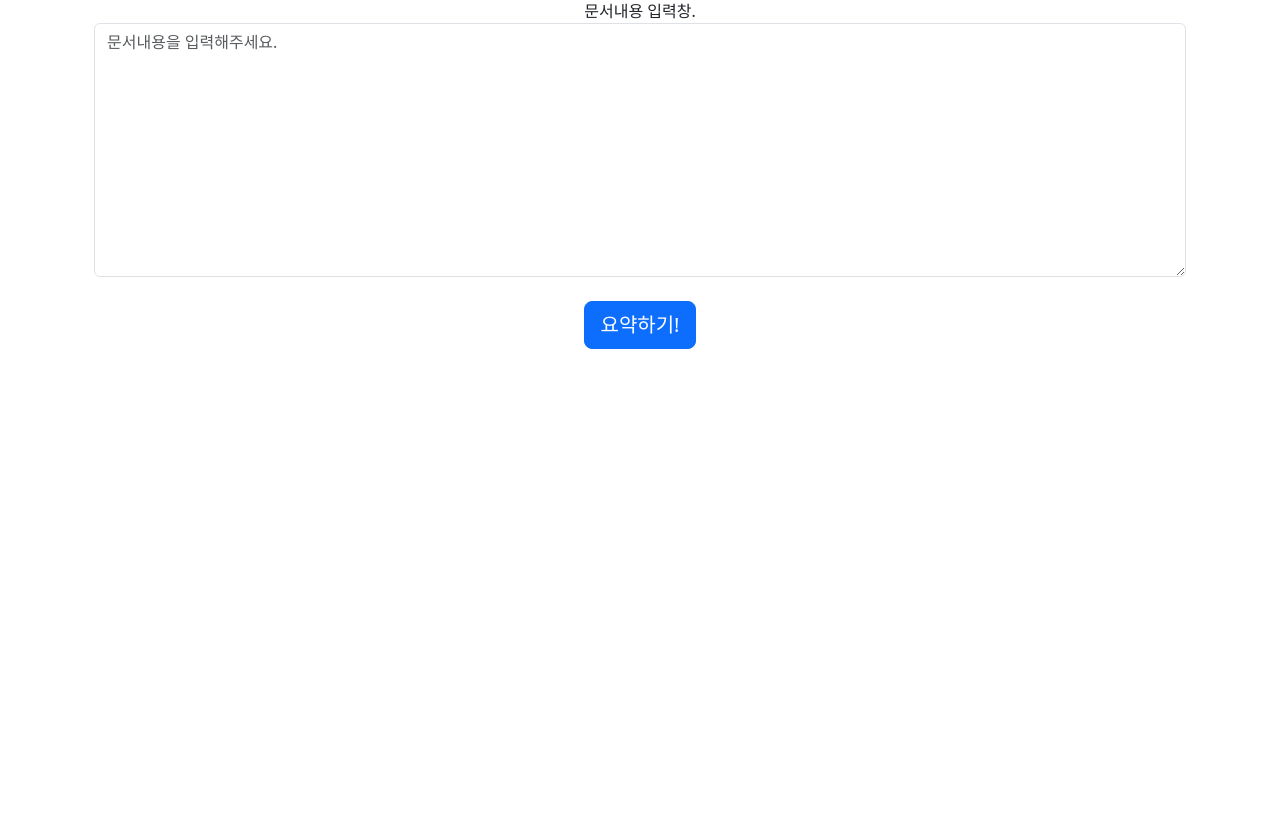
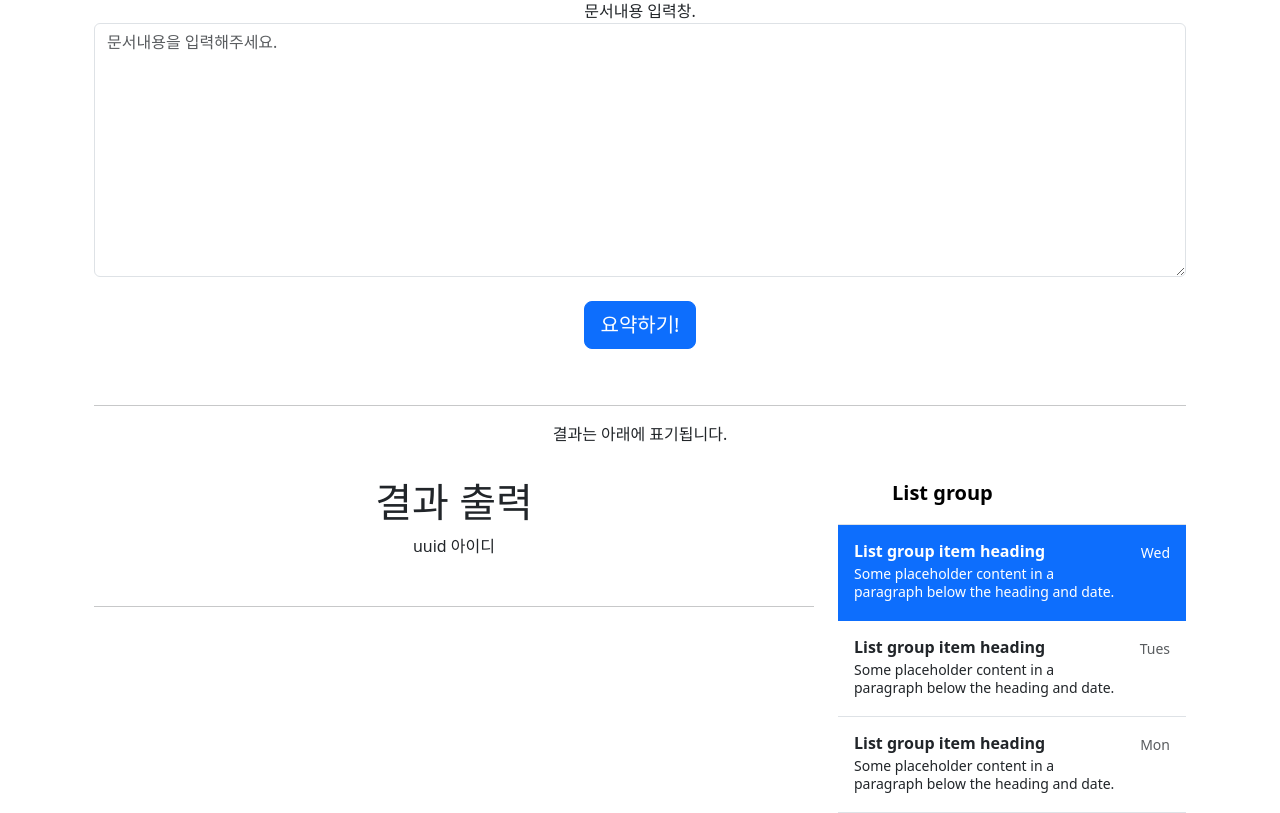
Before and after one commit to kang-beep/collaboration_tool_project, a Django app: template django_websocket_chatting/docsumm/templates/docsumm/generate_doc_summ.html in a window 1280 px wide. Shown: the part 250-1063 px from the top of the page. Before the commit the page ends 599 px from the top, so only its background shows below. Run offline with Django 4.2, Linux system fonts and the light colour scheme; the template is opened without the code that fills it, so the values that code supplies are empty; some libraries are stand-ins or nearby versions.

Commit message:
chore: AJAX 적용에 따른 불필요한 결과페이지 삭제
단일페이지에서 AJAX 요청하여 결과를 받기 때문에 불필요한 별도의 결과 표기 페이지를 삭제

```diff
--- a/django_websocket_chatting/docsumm/templates/docsumm/generate_doc_summ.html
+++ b/django_websocket_chatting/docsumm/templates/docsumm/generate_doc_summ.html
@@ -26,6 +26,57 @@
     </form>
   </div>
 
+  <hr>
+
+  <div class="text-center">
+    <p>결과는 아래에 표기됩니다.</p>
+  </div>
+
+  <div class="row">
+    <div class="col-md-8">
+        <div id="top-title" class="text-center py-3">
+          <h1>결과 출력</h1>
+          <p>uuid 아이디</p>
+        </div>
+
+        <hr>
+
+        <!-- 결과 내역 출력 -->
+    </div>
+
+    <!-- 오른쪽 사이드바 -->
+    <div class="col-md-4">
+      <div class="b-example-divider b-example-vr"></div>
+      <a href="/" class="d-flex align-items-center flex-shrink-0 p-3 link-body-emphasis text-decoration-none border-bottom">
+          <svg class="bi pe-none me-2" width="30" height="24"><use xlink:href="#bootstrap"/></svg>
+          <span class="fs-5 fw-semibold">List group</span>
+        </a>
+        <div class="list-group list-group-flush border-bottom scrollarea">
+          <a href="#" class="list-group-item list-group-item-action active py-3 lh-sm" aria-current="true">
+            <div class="d-flex w-100 align-items-center justify-content-between">
+              <strong class="mb-1">List group item heading</strong>
+              <small>Wed</small>
+            </div>
+            <div class="col-10 mb-1 small">Some placeholder content in a paragraph below the heading and date.</div>
+          </a>
+          <a href="#" class="list-group-item list-group-item-action py-3 lh-sm">
+            <div class="d-flex w-100 align-items-center justify-content-between">
+              <strong class="mb-1">List group item heading</strong>
+              <small class="text-body-secondary">Tues</small>
+            </div>
+            <div class="col-10 mb-1 small">Some placeholder content in a paragraph below the heading and date.</div>
+          </a>
+          <a href="#" class="list-group-item list-group-item-action py-3 lh-sm">
+            <div class="d-flex w-100 align-items-center justify-content-between">
+              <strong class="mb-1">List group item heading</strong>
+              <small class="text-body-secondary">Mon</small>
+            </div>
+            <div class="col-10 mb-1 small">Some placeholder content in a paragraph below the heading and date.</div>
+          </a>
+      </div>
+
+    </div>
+</div>
 
 </div>
 
--- a/django_websocket_chatting/docsumm/urls.py
+++ b/django_websocket_chatting/docsumm/urls.py
@@ -7,5 +7,4 @@ app_name = "docsumm"
 
 urlpatterns = [
     path("", generate_doc_summ, name="generate-doc-summ"),
-    path("result/", result_doc_summ, name="result-doc-summ")
 ]
```
Also changed, not shown: django_websocket_chatting/docsumm/views.py (+0 -14 lines). Lines whose indentation alone changed are shown as unchanged.
